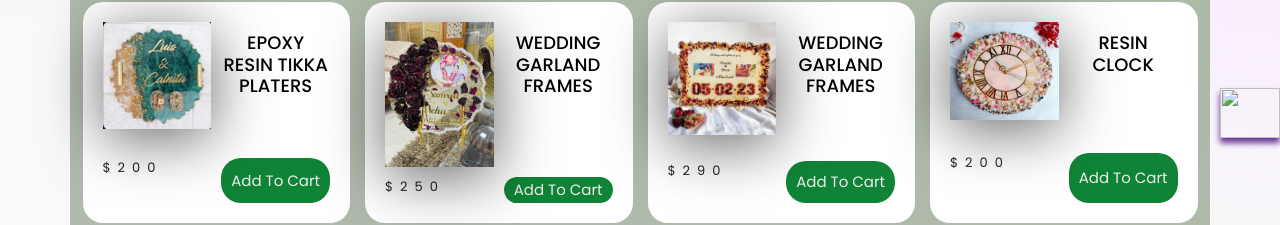
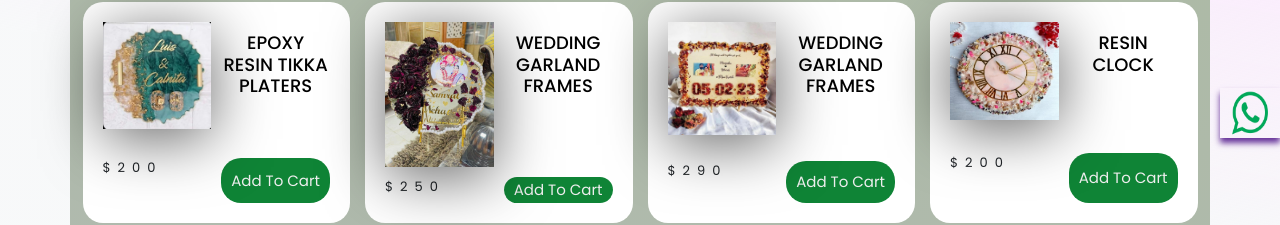
Before and after one commit to ravindrareddyk/RR, a plain HTML site: page index.html in a window 1280 px wide. Shown: the part 312-537 px from the top of the page. Drawn offline with nearby package versions, Linux system fonts and the light colour scheme; files that its build step writes are made by us from their sources; the site is published under a folder, as on GitHub Pages, so addresses that start at the root find nothing.

Commit message:
Update index.html

```diff
--- a/index.html
+++ b/index.html
@@ -58,7 +58,7 @@
         </div>
         <div class="whatsapp">
             <a href="https://wa.me/919573334032?text=Hi.." target="_blank">
-                <img src="/images/whatsapp.jpg" alt="" width="60px" height="50px">
+                <img src="images/whatsapp.jpg" alt="" width="60px" height="50px">
             </a>
         </div>
       <div class="container-xl">
```
